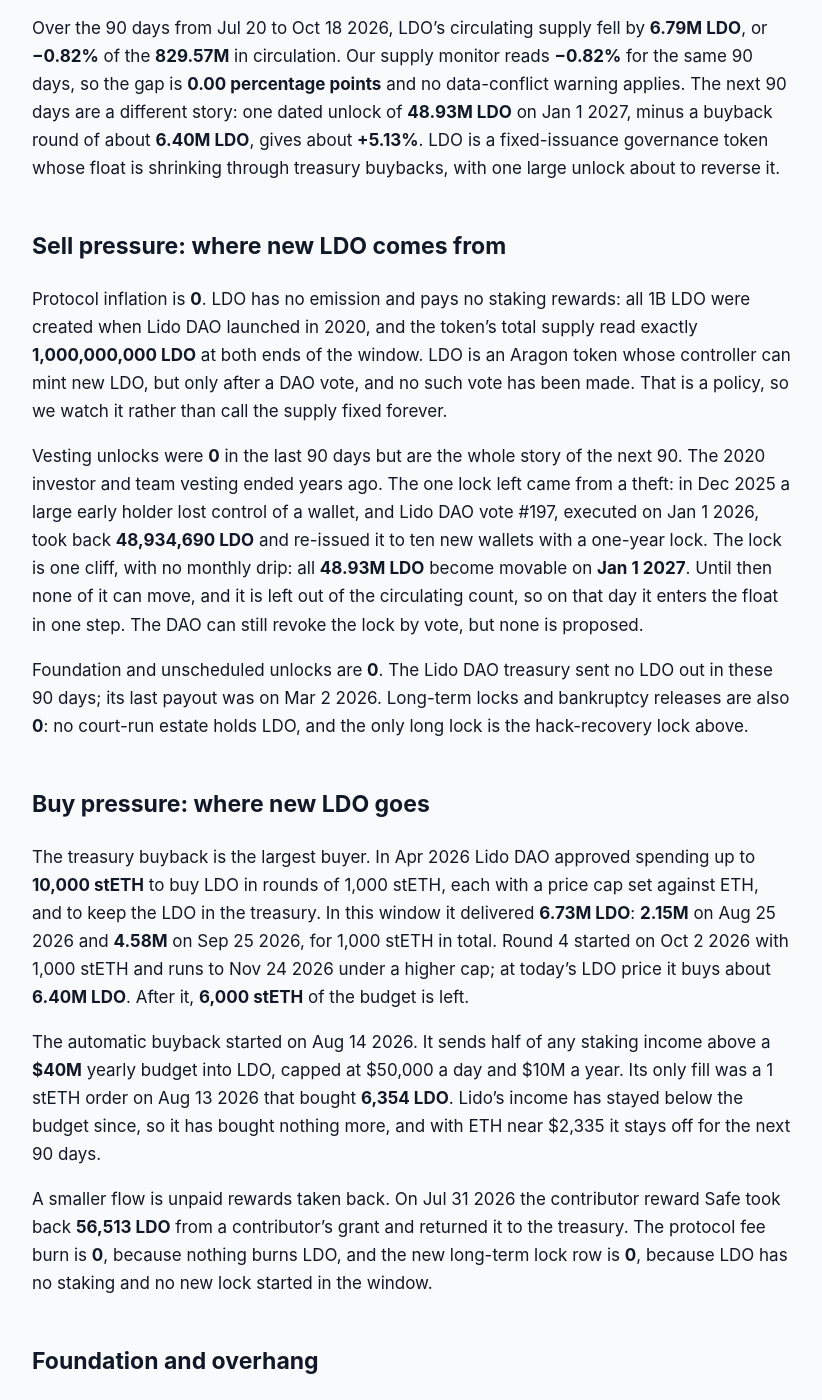
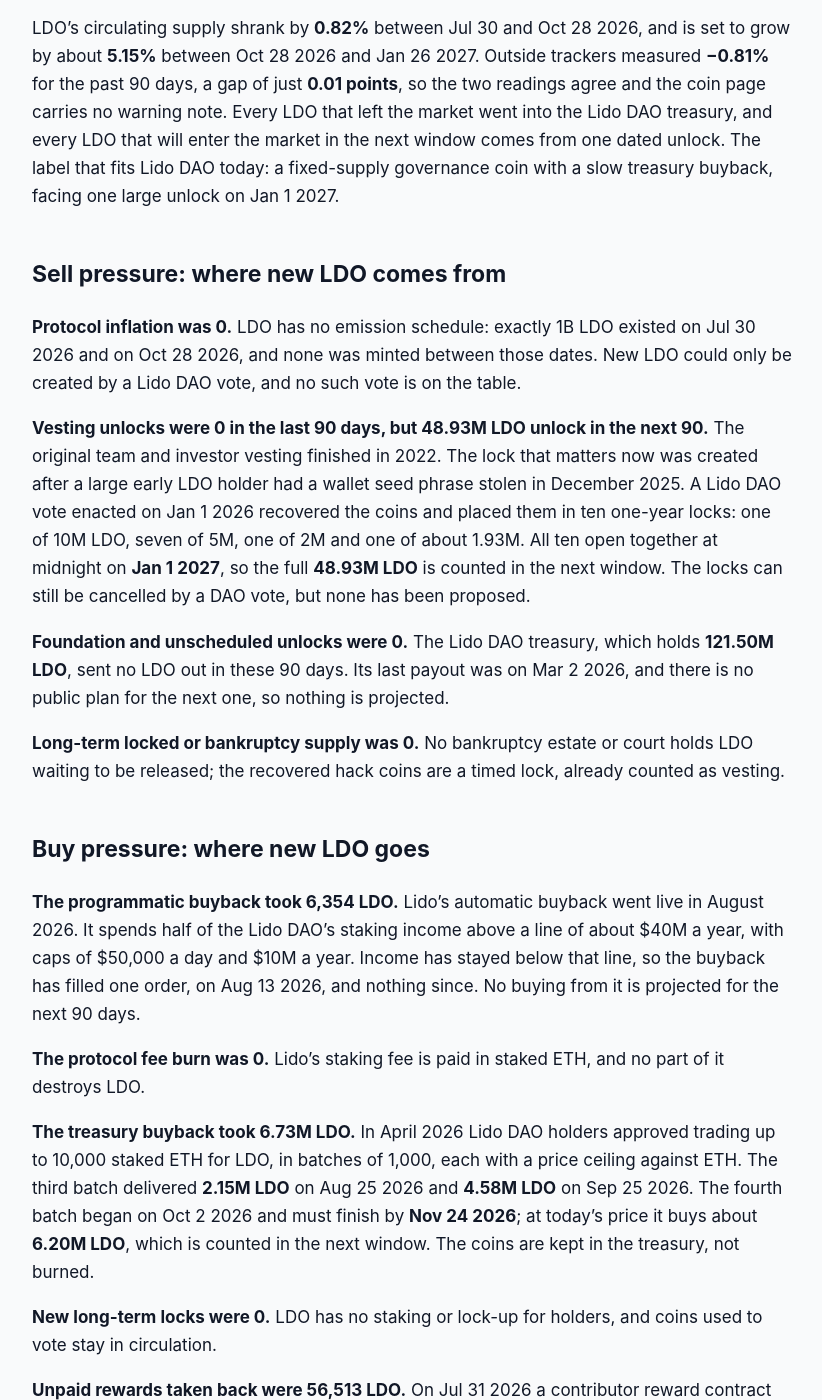
Before and after one commit to jeevansongmy-spec/mrnasdog-articles, a Jekyll site: the page built from crypto/ldo-pressure-framework.md, in a window 1280 px wide and 1400 px high, scrolled down 545 px. Shown: the whole window, without its empty margins (228-1050 px from the left). Built offline with Jekyll 4.4.1, drawn with Linux system fonts in a browser that asks for light colours; some of the changed text lies outside the part shown.

Commit message:
publish: crypto/ldo-pressure-framework

```diff
--- a/crypto/ldo-pressure-framework.md
+++ b/crypto/ldo-pressure-framework.md
@@ -1,6 +1,6 @@
 ---
 title:         "LDO Inflation Analysis · October 2026 · Supply was shrinking · trend softening"
-description:   "LDO supply was shrinking: the treasury bought back 6.79M LDO for −0.82% in 90 days. Next, a 48.93M LDO unlock on Jan 1 2027 turns it to about +5.13%."
+description:   "LDO supply fell 0.82% in 90 days as the Lido DAO treasury bought back 6.79M LDO, but 48.93M locked LDO unlock on Jan 1 2027. No emission and no LDO burn."
 canonical_url: "https://mrnasdog.com/research/ldo/inflation"
 tags:          ["crypto", "ldo", "lido", "defi"]
 published:     true
@@ -12,52 +12,58 @@ Looking for the buy-or-sell answer? It is on the LDO coin page, with demand and
 
 # LDO Inflation Analysis · October 2026 · Supply was shrinking · trend softening
 
-The MrNasDog Pressure Framework reads Lido DAO (LDO) at **−0.82% net** over the last 90 days and about **+5.13%** over the next 90. No new LDO was printed and none left the treasury, while the Lido DAO treasury took **6.79M LDO** off the market, almost all through its stETH-funded buyback. The next 90 days turn the other way: **48.93M LDO** held in ten hack-recovery wallets unlock on **Jan 1 2027**, against about **6.40M LDO** the next buyback round should buy by Nov 24 2026.
+Over the last 90 days the circulating supply of **LDO**, the governance coin of Lido DAO, fell by **0.82%**, because the Lido DAO treasury bought back **6.79M LDO** with staked ETH while no new LDO reached the market. The next 90 days turn the other way: on **Jan 1 2027** a one-year lock of **48.93M LDO** opens, which outweighs the next buyback batch of about **6.20M LDO** and lifts supply by about **5.15%**. LDO has no emission and no burn, and exactly **1B LDO** exist; outside trackers show **−0.81%** for the same 90 days.
 
 ## The verdict, in one paragraph
 
-Over the 90 days from Jul 20 to Oct 18 2026, LDO's circulating supply fell by **6.79M LDO**, or **−0.82%** of the **829.57M** in circulation. Our supply monitor reads **−0.82%** for the same 90 days, so the gap is **0.00 percentage points** and no data-conflict warning applies. The next 90 days are a different story: one dated unlock of **48.93M LDO** on Jan 1 2027, minus a buyback round of about **6.40M LDO**, gives about **+5.13%**. LDO is a fixed-issuance governance token whose float is shrinking through treasury buybacks, with one large unlock about to reverse it.
+LDO's circulating supply shrank by **0.82%** between Jul 30 and Oct 28 2026, and is set to grow by about **5.15%** between Oct 28 2026 and Jan 26 2027. Outside trackers measured **−0.81%** for the past 90 days, a gap of just **0.01 points**, so the two readings agree and the coin page carries no warning note. Every LDO that left the market went into the Lido DAO treasury, and every LDO that will enter the market in the next window comes from one dated unlock. The label that fits Lido DAO today: a fixed-supply governance coin with a slow treasury buyback, facing one large unlock on Jan 1 2027.
 
 ## Sell pressure: where new LDO comes from
 
-Protocol inflation is **0**. LDO has no emission and pays no staking rewards: all 1B LDO were created when Lido DAO launched in 2020, and the token's total supply read exactly **1,000,000,000 LDO** at both ends of the window. LDO is an Aragon token whose controller can mint new LDO, but only after a DAO vote, and no such vote has been made. That is a policy, so we watch it rather than call the supply fixed forever.
+**Protocol inflation was 0.** LDO has no emission schedule: exactly 1B LDO existed on Jul 30 2026 and on Oct 28 2026, and none was minted between those dates. New LDO could only be created by a Lido DAO vote, and no such vote is on the table.
 
-Vesting unlocks were **0** in the last 90 days but are the whole story of the next 90. The 2020 investor and team vesting ended years ago. The one lock left came from a theft: in Dec 2025 a large early holder lost control of a wallet, and Lido DAO vote #197, executed on Jan 1 2026, took back **48,934,690 LDO** and re-issued it to ten new wallets with a one-year lock. The lock is one cliff, with no monthly drip: all **48.93M LDO** become movable on **Jan 1 2027**. Until then none of it can move, and it is left out of the circulating count, so on that day it enters the float in one step. The DAO can still revoke the lock by vote, but none is proposed.
+**Vesting unlocks were 0 in the last 90 days, but 48.93M LDO unlock in the next 90.** The original team and investor vesting finished in 2022. The lock that matters now was created after a large early LDO holder had a wallet seed phrase stolen in December 2025. A Lido DAO vote enacted on Jan 1 2026 recovered the coins and placed them in ten one-year locks: one of 10M LDO, seven of 5M, one of 2M and one of about 1.93M. All ten open together at midnight on **Jan 1 2027**, so the full **48.93M LDO** is counted in the next window. The locks can still be cancelled by a DAO vote, but none has been proposed.
 
-Foundation and unscheduled unlocks are **0**. The Lido DAO treasury sent no LDO out in these 90 days; its last payout was on Mar 2 2026. Long-term locks and bankruptcy releases are also **0**: no court-run estate holds LDO, and the only long lock is the hack-recovery lock above.
+**Foundation and unscheduled unlocks were 0.** The Lido DAO treasury, which holds **121.50M LDO**, sent no LDO out in these 90 days. Its last payout was on Mar 2 2026, and there is no public plan for the next one, so nothing is projected.
+
+**Long-term locked or bankruptcy supply was 0.** No bankruptcy estate or court holds LDO waiting to be released; the recovered hack coins are a timed lock, already counted as vesting.
 
 ## Buy pressure: where new LDO goes
 
-The treasury buyback is the largest buyer. In Apr 2026 Lido DAO approved spending up to **10,000 stETH** to buy LDO in rounds of 1,000 stETH, each with a price cap set against ETH, and to keep the LDO in the treasury. In this window it delivered **6.73M LDO**: **2.15M** on Aug 25 2026 and **4.58M** on Sep 25 2026, for 1,000 stETH in total. Round 4 started on Oct 2 2026 with 1,000 stETH and runs to Nov 24 2026 under a higher cap; at today's LDO price it buys about **6.40M LDO**. After it, **6,000 stETH** of the budget is left.
+**The programmatic buyback took 6,354 LDO.** Lido's automatic buyback went live in August 2026. It spends half of the Lido DAO's staking income above a line of about $40M a year, with caps of $50,000 a day and $10M a year. Income has stayed below that line, so the buyback has filled one order, on Aug 13 2026, and nothing since. No buying from it is projected for the next 90 days.
 
-The automatic buyback started on Aug 14 2026. It sends half of any staking income above a **$40M** yearly budget into LDO, capped at $50,000 a day and $10M a year. Its only fill was a 1 stETH order on Aug 13 2026 that bought **6,354 LDO**. Lido's income has stayed below the budget since, so it has bought nothing more, and with ETH near $2,335 it stays off for the next 90 days.
+**The protocol fee burn was 0.** Lido's staking fee is paid in staked ETH, and no part of it destroys LDO.
 
-A smaller flow is unpaid rewards taken back. On Jul 31 2026 the contributor reward Safe took back **56,513 LDO** from a contributor's grant and returned it to the treasury. The protocol fee burn is **0**, because nothing burns LDO, and the new long-term lock row is **0**, because LDO has no staking and no new lock started in the window.
+**The treasury buyback took 6.73M LDO.** In April 2026 Lido DAO holders approved trading up to 10,000 staked ETH for LDO, in batches of 1,000, each with a price ceiling against ETH. The third batch delivered **2.15M LDO** on Aug 25 2026 and **4.58M LDO** on Sep 25 2026. The fourth batch began on Oct 2 2026 and must finish by **Nov 24 2026**; at today's price it buys about **6.20M LDO**, which is counted in the next window. The coins are kept in the treasury, not burned.
+
+**New long-term locks were 0.** LDO has no staking or lock-up for holders, and coins used to vote stay in circulation.
+
+**Unpaid rewards taken back were 56,513 LDO.** On Jul 31 2026 a contributor reward contract returned unvested LDO to the Lido DAO treasury. These returns are rare and unplanned, so none is projected.
 
 ## Foundation and overhang
 
-The Lido DAO treasury is the largest holder at **121.50M LDO**, up from 114.70M at the start of the window, because every bought-back coin lands there. It is not counted as circulating, so any payout from it would add to the float. We read its balance on-chain every day. The second overhang is the **48.93M LDO** hack-recovery lock, read on-chain every day; its unlock date is fixed at Jan 1 2027.
+The largest overhang is the Lido DAO treasury itself, with **121.50M LDO** on Oct 28 2026, up from 114.70M on Jul 30 2026 because every bought-back coin lands there. It is not counted as circulating, so any LDO it pays out later becomes new supply. Between Nov 2025 and Feb 2026 it paid out about 7.6M LDO, mostly to the contributor reward programme, and it has paid nothing since Mar 2 2026. In October 2026 Lido DAO also approved a standby loan of up to 7.5M LDO from the treasury to market makers, to keep exchange trading healthy; it has not been used.
 
-Two smaller pools sit beside them. A contributor reward Safe holds about **4.0M LDO** for staff grants; it already counts as circulating. And in Sep 2026 Lido DAO approved a standby loan of up to **7.5M LDO** from the treasury to market makers, to keep exchange trading alive if liquidity dries up; it has not been used. If the treasury balance falls between our checks, the outflow enters the foundation row at the next check.
+The second overhang is the **48.93M LDO** of recovered hack coins, locked until Jan 1 2027 and already counted in the next window. The contributor reward programme holds another 3.50M LDO, but those coins already count as circulating. If the treasury balance falls between checks, the outflow is added to the Foundation row at the next check.
 
 ## How LDO compares to other DeFi governance tokens
 
-LDO belongs to the group of DeFi governance tokens with a fixed issuance: all coins exist from day one, and supply changes only when locked coins unlock or a treasury buys or pays out. That makes LDO closer to tokens such as UNI or AAVE than to staking-reward chains such as ETH, where validators earn new coins every block. In this group the net number moves with treasury decisions, so a single dated unlock can outweigh months of steady buying.
+LDO sits in the group of DeFi governance coins whose supply was created in full at launch and never grows by emission. Inside that group, the difference is what the project does with its income. Some protocols spend fees to buy their coin and destroy it, so every purchase is permanent. Others pay fees out to stakers. Lido DAO does neither by default: its staking fee goes to the treasury in staked ETH, and the LDO it buys back is held, not burned, so the coins can return to the market later by a vote.
 
-The buyback design is also different. Many DeFi tokens buy back from protocol fees every day, and some burn what they buy. Lido DAO's automatic buyback only runs when income clears a fixed budget, and the coins it buys are kept, not burned. That leaves LDO's buy side dependent on discretionary treasury rounds. Kept coins can be spent again by a later vote, while burned coins are gone for good.
+LDO's buyback also runs on two tracks. The automatic track only switches on when Lido DAO's income clears its yearly costs line, which it has not done since launch, and the discretionary treasury track depends on a price ceiling and on batch approvals. That makes LDO's buy side slower and less predictable than a coin with a fixed burn share, and it keeps the treasury, now about **12% of all LDO**, as the main lever on supply in both directions.
 
 ## What to watch in the next 90 days
 
-Buyback round 4: 1,000 stETH runs to **Nov 24 2026**, and the LDO it buys lands in the treasury when the round report is posted.
+**Nov 24 2026:** the deadline for the fourth treasury buyback batch of 1,000 staked ETH; it only buys while LDO stays under its ceiling against ETH, and a fifth batch needs new parameters and a new approval.
 
-The hack-recovery unlock: **48.93M LDO** become movable on **Jan 1 2027**, unless a DAO vote changes the lock first.
+**Late November 2026:** the 2027 budget request is expected, and with it a vote to tie the automatic buyback line to the approved budget, which could let it start buying in 2027.
 
-The 2027 budget vote: holders want the automatic buyback's trigger tied to a smaller budget, which would let it buy at lower ETH prices.
+**Jan 1 2027:** the **48.93M LDO** of recovered hack coins unlock in one step, unless a Lido DAO vote changes the locks first.
 
-The market-maker loan: a vote to add the up-to-7.5M LDO loan to the DAO's fast-track system closed its main phase on Oct 17 2026; any draw would move LDO out of the treasury.
+**Any time:** a first draw on the standby market-making loan of up to 7.5M LDO, or a new payout from the treasury to contributors, would add new supply.
 
 ## Summary
 
-The MrNasDog Pressure Framework reads Lido DAO (LDO) at **−0.82% net** for the last 90 days and about **+5.13%** for the next 90. LDO prints no new coins, and the Lido DAO treasury bought back **6.73M LDO** in the window and keeps it. The key risk is the single unlock of **48.93M LDO** on Jan 1 2027, more than seven times the next buyback round. After that unlock, no other lock is left: LDO supply then moves only with treasury buying and treasury spending.
+LDO's supply fell **0.82%** in the last 90 days because the Lido DAO treasury bought back **6.79M LDO** with staked ETH and kept it. No LDO is minted and none is burned, so supply only moves when coins enter or leave the treasury or a lock. The key risk is **Jan 1 2027**, when **48.93M LDO** of recovered hack coins unlock and push supply up about **5.15%** in the next 90 days, far more than the next buyback batch removes. Total supply stays at **1B LDO**, and the 121.50M LDO in the treasury is the largest pool that could still be released.
 
-*MrNasDog Pressure Framework analysis of LDO, Metric 1 — Inflation. Data + explanation only. Not financial advice. Checked Oct 18 2026.*
+*MrNasDog Pressure Framework analysis of LDO, Metric 1 — Inflation. Data + explanation only. Not financial advice. Checked Oct 28 2026.*
```
